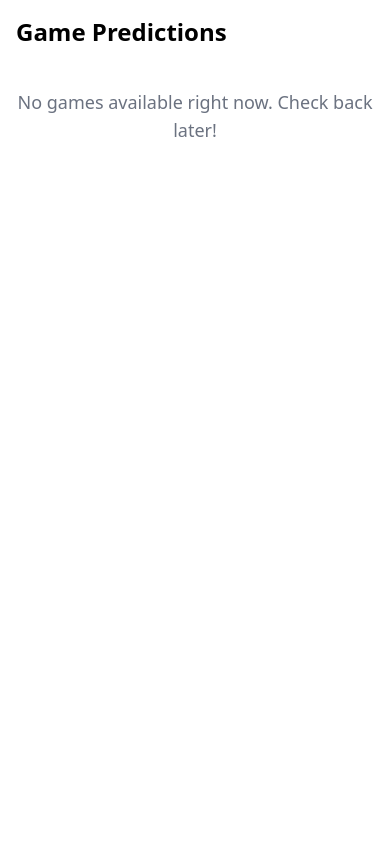
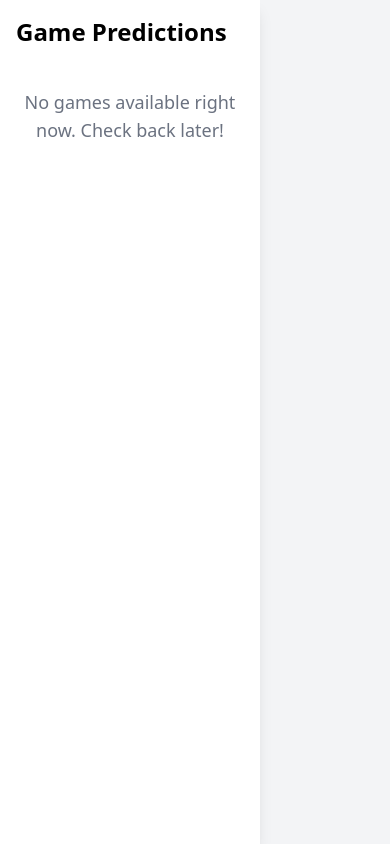
Before and after one commit to david1zhong/bet_nhl_demo, a Flask app: page / in a window 390 px wide. Run offline with Flask 3, Linux system fonts and the light colour scheme; data that the repository does not hold is empty; some libraries are stand-ins or nearby versions.

Commit message:
Update index.html

```diff
--- a/api/templates/index.html
+++ b/api/templates/index.html
@@ -7,10 +7,10 @@
   <script src="https://cdn.tailwindcss.com"></script>
   <link rel="stylesheet" href="static/css/styles.css">
 </head>
-<body class="bg-gray-100 flex flex-col md:flex-row min-h-screen">
+<body class="bg-gray-100 flex flex-row min-h-screen">
 
   <!-- Main Content-->
-  <div class="w-full md:w-2/3 h-screen overflow-y-auto p-4 md:p-8 relative z-20 bg-white shadow-lg">
+  <div class="w-2/3 h-screen overflow-y-auto p-4 md:p-8 relative z-20 bg-white shadow-lg">
     <h1 class="text-2xl font-bold mb-6">Game Predictions</h1>
 
     {% if games %}
@@ -221,7 +221,7 @@
     <!-- Main Content End -->
 
     <!-- Right Panel Betslip -->
-    <div class="w-full md:w-1/3 h-auto md:h-screen bg-black text-white flex flex-col justify-start items-center text-center text-lg font-bold z-10 p-4 overflow-y-auto sticky bottom-0 md:static md:bottom-auto">
+    <div class="w-1/3 h-screen bg-black text-white flex flex-col justify-start items-center text-center text-lg font-bold z-10 p-4 overflow-y-auto">
       <div id="right-panel-content" class="w-full max-w-md mx-auto">
         <h2 class="text-xl mb-4">Betslip</h2>
         <div id="selections-container" class="space-y-3">
```
